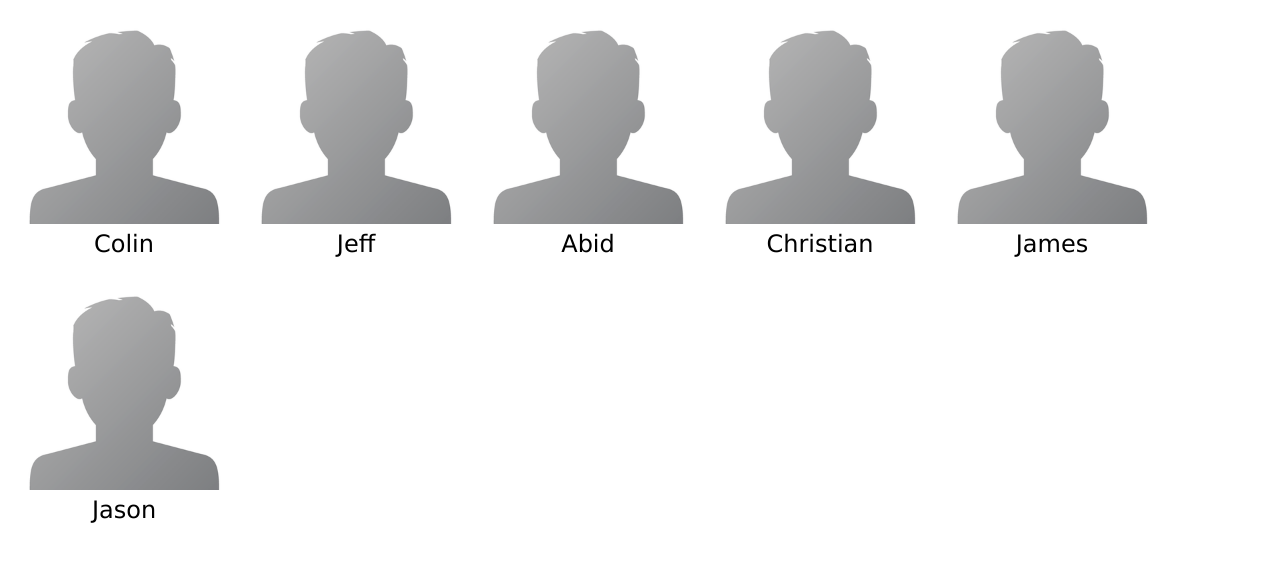
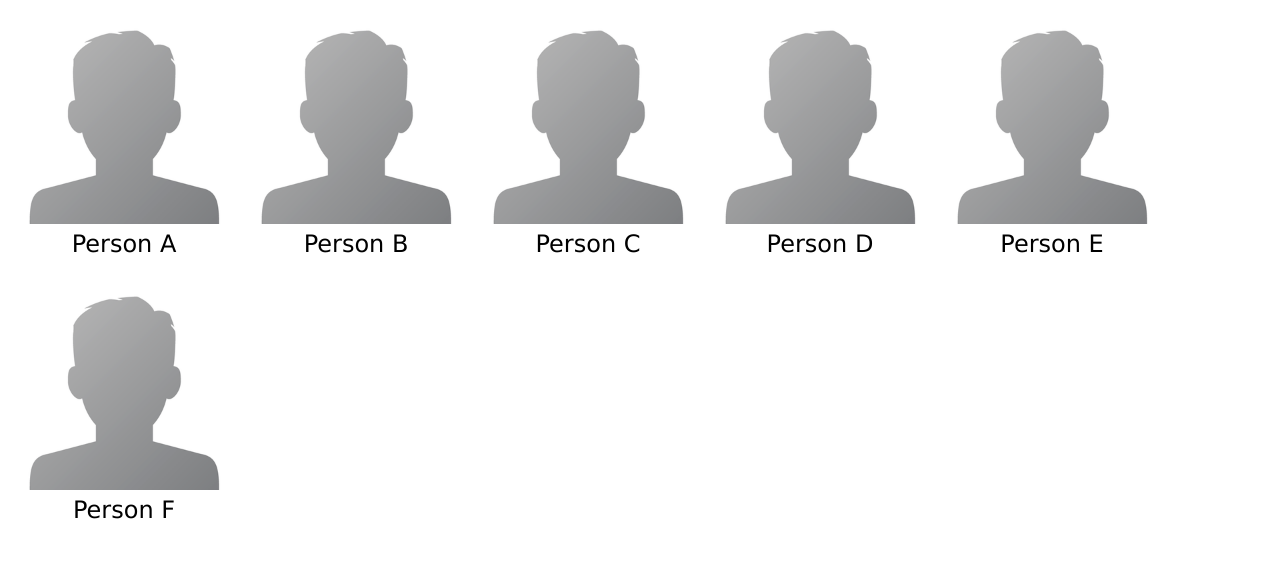
Before and after one commit to lighthouse-labs/lighthouse-picture-wall, a plain HTML site: page index.html in a window 1280 px wide. Shown: the part 183-744 px from the top of the page. Drawn offline with Linux system fonts and the light colour scheme.

Commit message:
generic names

```diff
--- a/index.html
+++ b/index.html
@@ -15,42 +15,42 @@
     <div class="member">
       <img src="images/avatar.png">
       <div class="name">
-        Colin
+        Person A
       </div>
     </div>
 
     <div class="member">
       <img src="images/avatar.png">
       <div class="name">
-        Jeff
+        Person B
       </div>
     </div>
 
     <div class="member">
       <img src="images/avatar.png">
       <div class="name">
-        Abid
+        Person C
       </div>
     </div>
 
     <div class="member">
       <img src="images/avatar.png">
       <div class="name">
-        Christian
+        Person D
       </div>
     </div>
 
     <div class="member">
       <img src="images/avatar.png">
       <div class="name">
-        James
+        Person E
       </div>
     </div>
 
     <div class="member">
       <img src="images/avatar.png">
       <div class="name">
-        Jason
+        Person F
       </div>
     </div>
 
```
